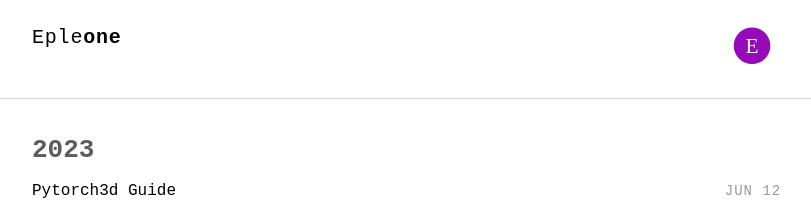
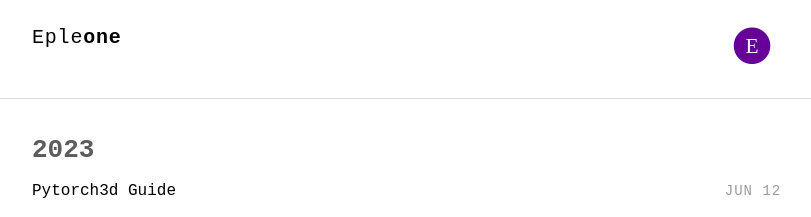
Before and after one commit to epleone/epleone.github.io, a Jekyll site: the page built from index.html, in a window 1280 px wide. Shown: the top 217 px of the page, without its empty margins (232-1043 px from the left). Built offline with Jekyll 4.4.1, drawn with Linux system fonts in a browser that asks for light colours; nearby versions of some CDN libraries; some web fonts are replaced.

Commit message:
modify color

```diff
--- a/_includes/nav.html
+++ b/_includes/nav.html
@@ -5,7 +5,7 @@
     <ul class="navbar">
 
       <li>
-          <a href="{{ '/about' | prepend: site.baseurl | prepend: site.url }}"  style="text-decoration: none; color: #940bb7">
+          <a href="{{ '/about' | prepend: site.baseurl | prepend: site.url }}"  style="text-decoration: none; color: #660099">
               <span class="fa-stack fa-lg">
                   <i class="fa fa-circle fa-stack-2x"></i>
                   <i class="fa  fa-stack-1x fa-inverse">E</i>
```
